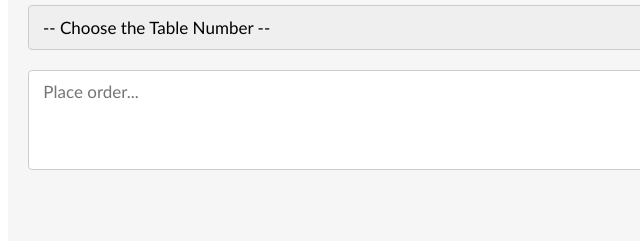
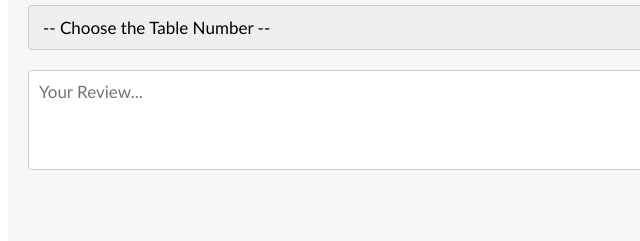
Before and after one commit to akankshita23/Order-Summary, a plain HTML site: page index.html in a window 1280 px wide. Shown: the part 212-453 px from the top of the page, 0-640 px from the left. Drawn offline with Linux system fonts and the light colour scheme.

Commit message:
Update index.html

```diff
--- a/index.html
+++ b/index.html
@@ -33,7 +33,7 @@
             </select>
         </div>
         <div>
-            <textarea id="order" name="order" placeholder=" Place order..." style="height:100px"></textarea>
+            <textarea id="order" name="order" placeholder="Your Review..." style="height:100px"></textarea>
         </div>
         <div>
             <input type="button" id="bt" value="Save data to file" onclick="saveFile()" />
```
